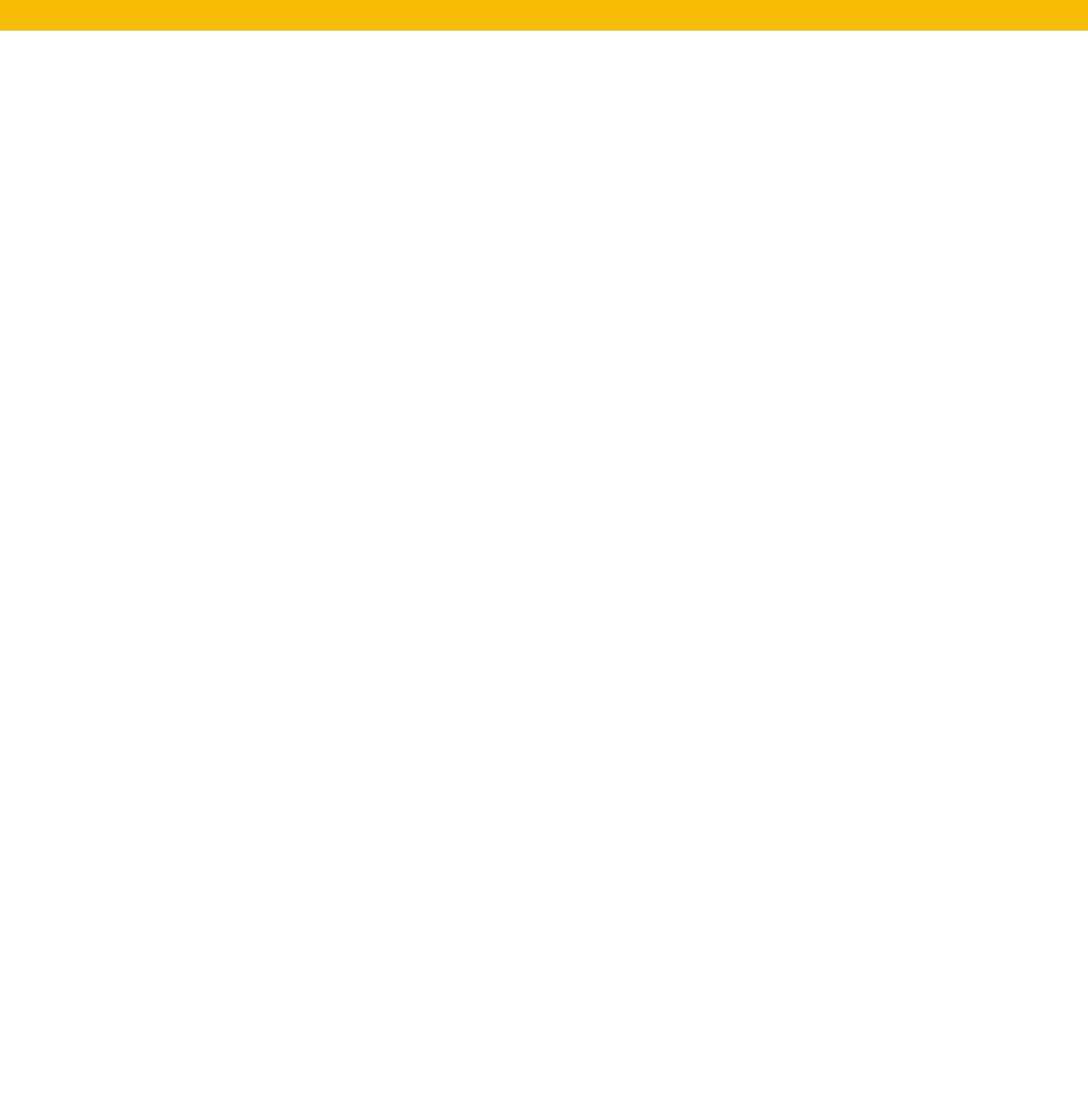
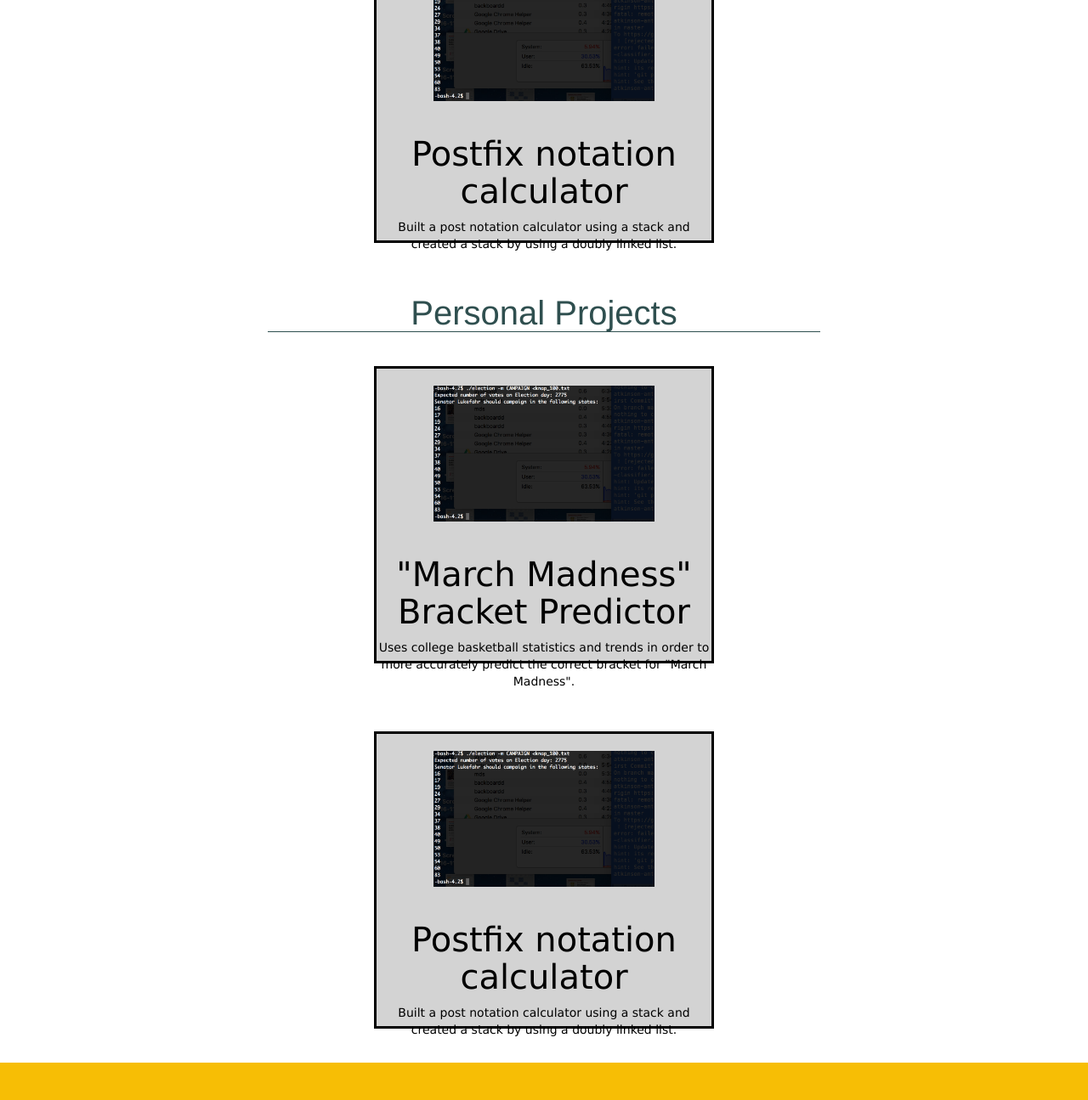
Before and after one commit to antonioatkinson/antonioatkinson.github.io, a plain HTML site: page project.html in a window 1280 px wide. Shown: the part 1624-2919 px from the top of the page at 85% size. Before the commit the page ends 1660 px from the top, so only its background shows below. Drawn offline with nearby package versions, Linux system fonts and the light colour scheme.

Commit message:
Added more projects to project page

```diff
--- a/project.html
+++ b/project.html
@@ -107,6 +107,48 @@
       </div>
     </div>
   </div>
+  <div class = "row">
+    <div class = "col-md-12">
+      <div class ="text-center">
+        <div class = "box">
+          <div class ="project-details">
+            <img src="eecs281_p4_knapsack.png" class="project-image">
+            <h1 class = "project-header">Postfix notation calculator</h1>
+            <p class="project-description">Built a post notation calculator using a stack and created a stack by using a doubly linked list. <!-- <a class="more-info"> More Info</a>--></p>
+          </div>
+        </div>
+      </div>
+    </div>
+  </div>
+
+  <h1 class = "project-type">Personal Projects</h1>
+  <div class = "row">
+    <div class = "col-md-12">
+      <div class ="text-center">
+        <div class = "box">
+          <div class ="project-details">
+            <img src="eecs281_p4_knapsack.png" class="project-image">
+            <h1 class = "project-header">"March Madness" Bracket Predictor</h1>
+            <p class="project-description"> Uses college basketball statistics and trends in order to more accurately predict the correct bracket for "March Madness". <!-- <a class="more-info"> More Info</a>--></p>
+          </div>
+        </div>
+      </div>
+    </div>
+  </div>
+  <div class = "row">
+    <div class = "col-md-12">
+      <div class ="text-center">
+        <div class = "box">
+          <div class ="project-details">
+            <img src="eecs281_p4_knapsack.png" class="project-image">
+            <h1 class = "project-header">Postfix notation calculator</h1>
+            <p class="project-description">Built a post notation calculator using a stack and created a stack by using a doubly linked list. <!-- <a class="more-info"> More Info</a>--></p>
+          </div>
+        </div>
+      </div>
+    </div>
+  </div>
+
 </body>
 
 <footer>
```
Also changed, not shown: index.html (+1 -1 lines), personal_pic.jpg (added). Lines whose indentation alone changed are shown as unchanged.
